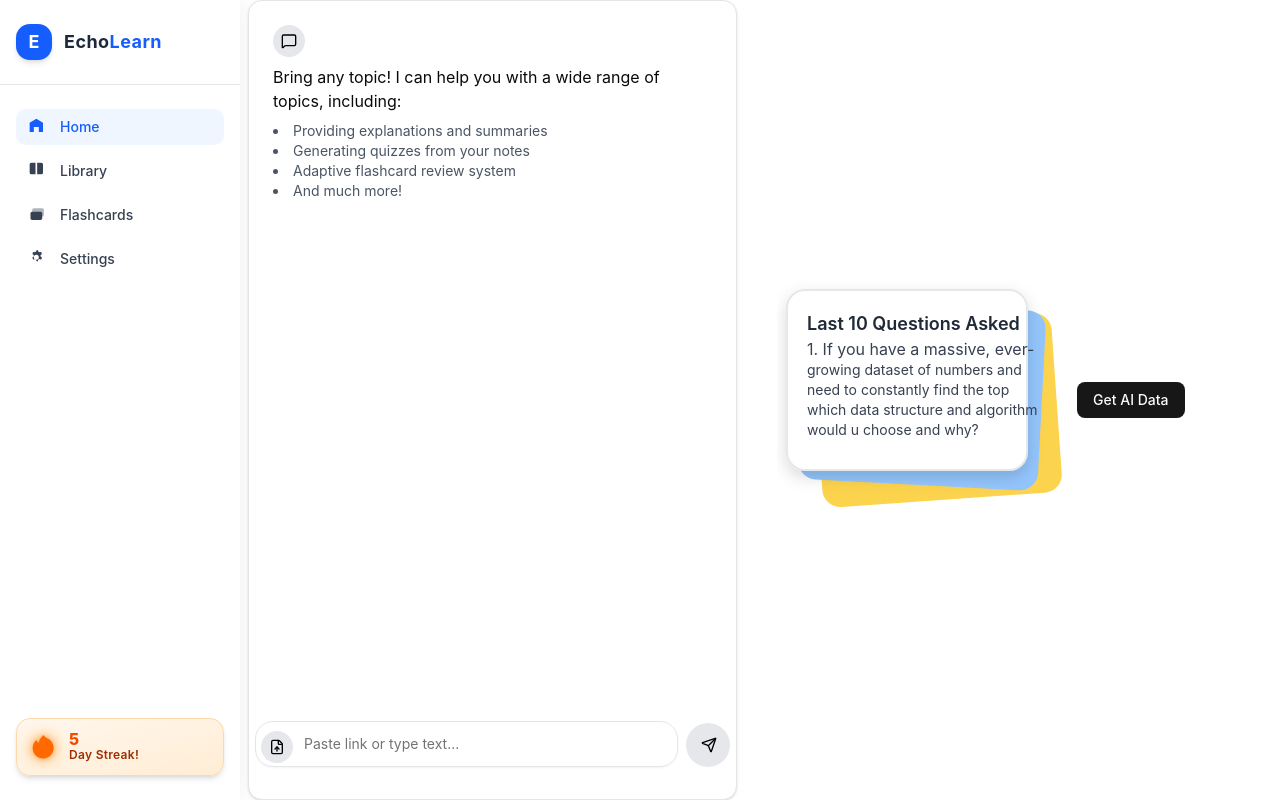
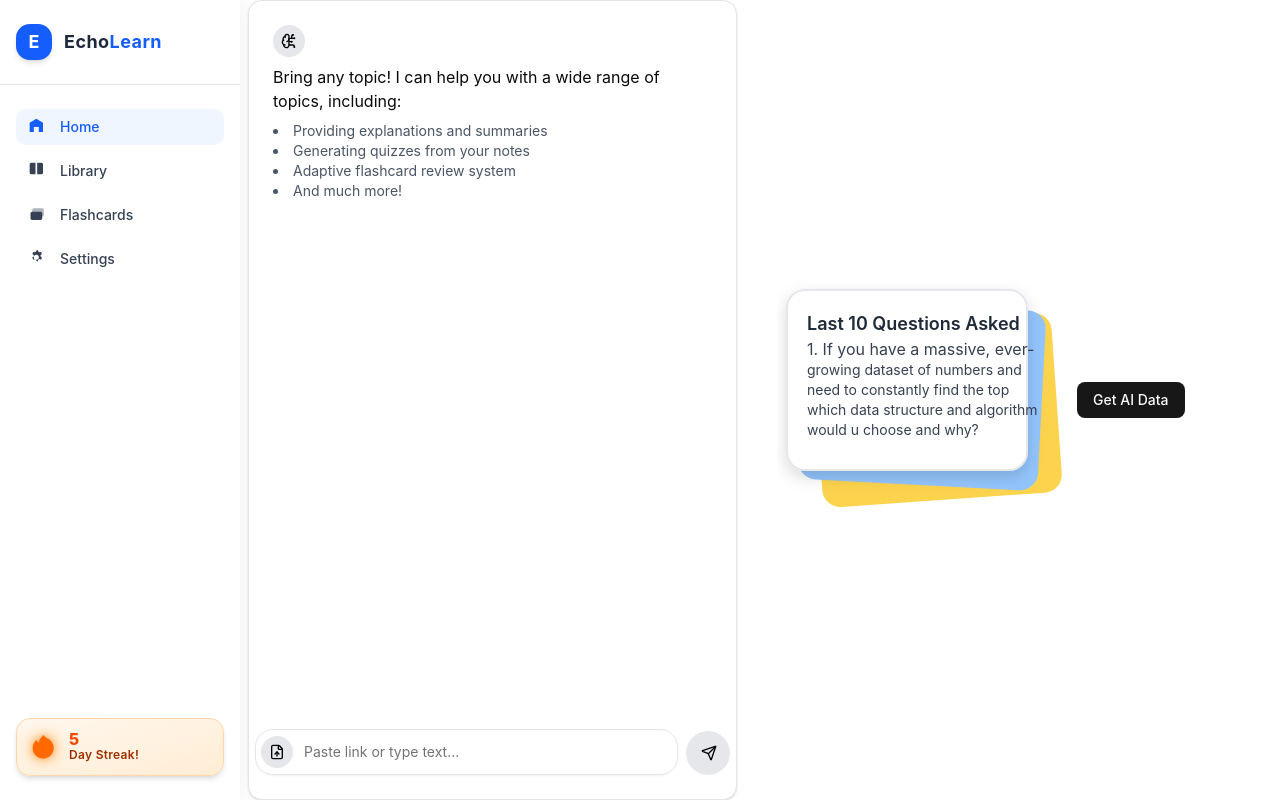
Before and after one commit to gosag/Gosa-s_StudyAi, a React (Vite) app in the folder client/: page / in a window 1280 px wide. Built offline with nearby package versions, Linux system fonts and the light colour scheme.

Commit message:
feat: update Home component UI; replace icon, adjust layout, and enhance styling

```diff
--- a/client/src/components/home.tsx
+++ b/client/src/components/home.tsx
@@ -2,9 +2,10 @@ import { Card, CardContent, CardFooter, CardHeader} from "./ui/card"
 import { Button } from "./ui/button"
 import { Textarea } from "./ui/textarea";
 import {Input} from "./ui/input"
-import { MessageSquare, FileUp } from "lucide-react";
+import { MessageSquare, FileUp, Brain } from "lucide-react";
 import { StudyStack } from "./illustrations/StudyStack";
 import { Send ,Loader2, FileText} from "lucide-react"
+import { BrainCircuit, Sparkles, Bot } from "lucide-react"
 import { useState } from "react";
 import ReactMarkdown from "react-markdown";
 /* import { Link } from "react-router-dom"; */
@@ -107,10 +108,10 @@ const linkHandler=async (link: string)=>{
         <Card className="ml-1 w-[50%] h-screen flex flex-col justify-between gap-0">
         <CardHeader className="m-0">
           <Button className="w-8 h-8 bg-gray-200 text-black p-0 rounded-full cursor-pointer hover:bg-gray-300 hover:scale-105 transition-all duration-200 shrink-0 flex items-center justify-center z-10">
-            <MessageSquare className="w-5 h-5" />
+            <BrainCircuit className="w-5 h-5" />
           </Button>
         </CardHeader>
-        <CardContent className="flex-1 overflow-y-auto max-h-full">
+        <CardContent className="flex-1 overflow-y-auto max-h-full pb-4">
           {aiData?(
             <div className="prose prose-sm md:prose-base max-w-none w-full wrap-break-word">
               <ReactMarkdown>{aiData}</ReactMarkdown>
@@ -127,8 +128,8 @@ const linkHandler=async (link: string)=>{
             </div>
           )}
         </CardContent>
-        <CardFooter className="relative items-end pb-2 shrink-0">
-          <Button className="w-8 h-8 bg-gray-200 text-black absolute bottom-3 left-3 p-0 rounded-full cursor-pointer hover:bg-gray-300 hover:scale-105 transition-all duration-200 z-10 shrink-0 flex items-center justify-center">
+        <CardFooter className="relative items-end pb-0 shrink-0">
+          <Button className="w-8 h-8 bg-gray-200 text-black absolute bottom-1.75 left-3 p-0 rounded-full cursor-pointer hover:bg-gray-300 hover:scale-105 transition-all duration-200 z-10 shrink-0 flex items-center justify-center">
               <FileUp className="w-5 h-5" />
 
           </Button>
@@ -142,7 +143,7 @@ const linkHandler=async (link: string)=>{
             value={link}
             onKeyDown={handleEnter}
             onChange={(e)=>{setLink(e.target.value)}}
-            className="pl-12 py-3 min-h-11 max-h-40 resize-none overflow-y-auto rounded-2xl"
+            className="pl-12 py-3 min-h-11 max-h-40 resize-none overflow-x-auto rounded-2xl"
           />
           <Button onClick={handleUpload} disabled={loading} className={`text-black  relative ml-2 h-11 w-11 p-0 rounded-full cursor-pointer active:scale-100 hover:scale-105 transition-all duration-200 shrink-0 flex items-center justify-center ${file || link?"bg-green-400 hover:bg-green-500":"bg-gray-200 hover:bg-gray-300"}`}>
             {loading ? <Loader2 className="w-5 h-5 ml-0.5 animate-spin" /> : <Send className="w-5 h-5 ml-0.5" />}
@@ -156,6 +157,7 @@ const linkHandler=async (link: string)=>{
         <Link to="/login" className="text-sm text-gray-600 hover:text-gray-800 transition">Already have an account? Login</Link> */}
         <Button onClick={getAiData}> Get AI Data</Button>
        {/*  {aiData && <p>{aiData}</p>} */}
+
       </div>
       </div>
     )}
```
